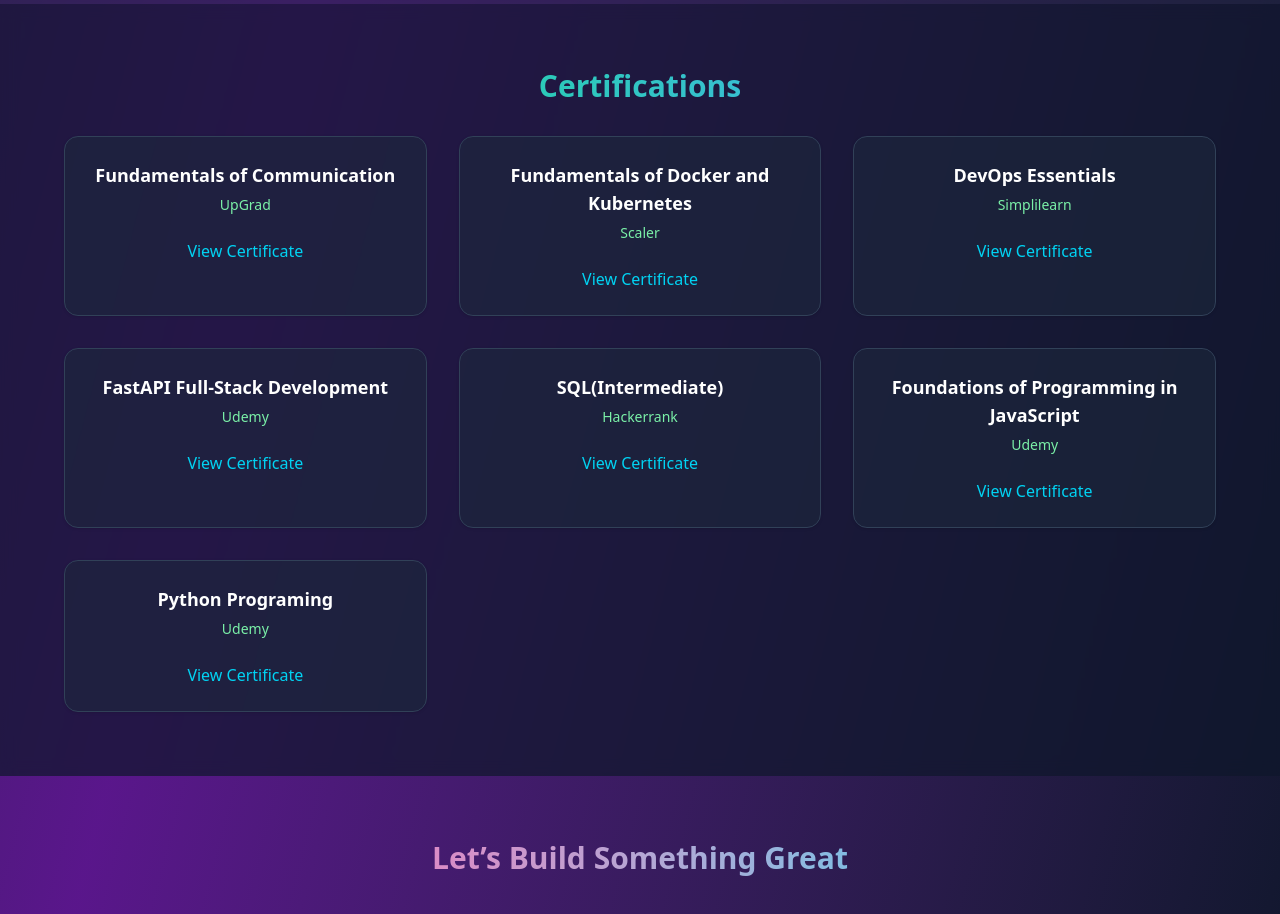
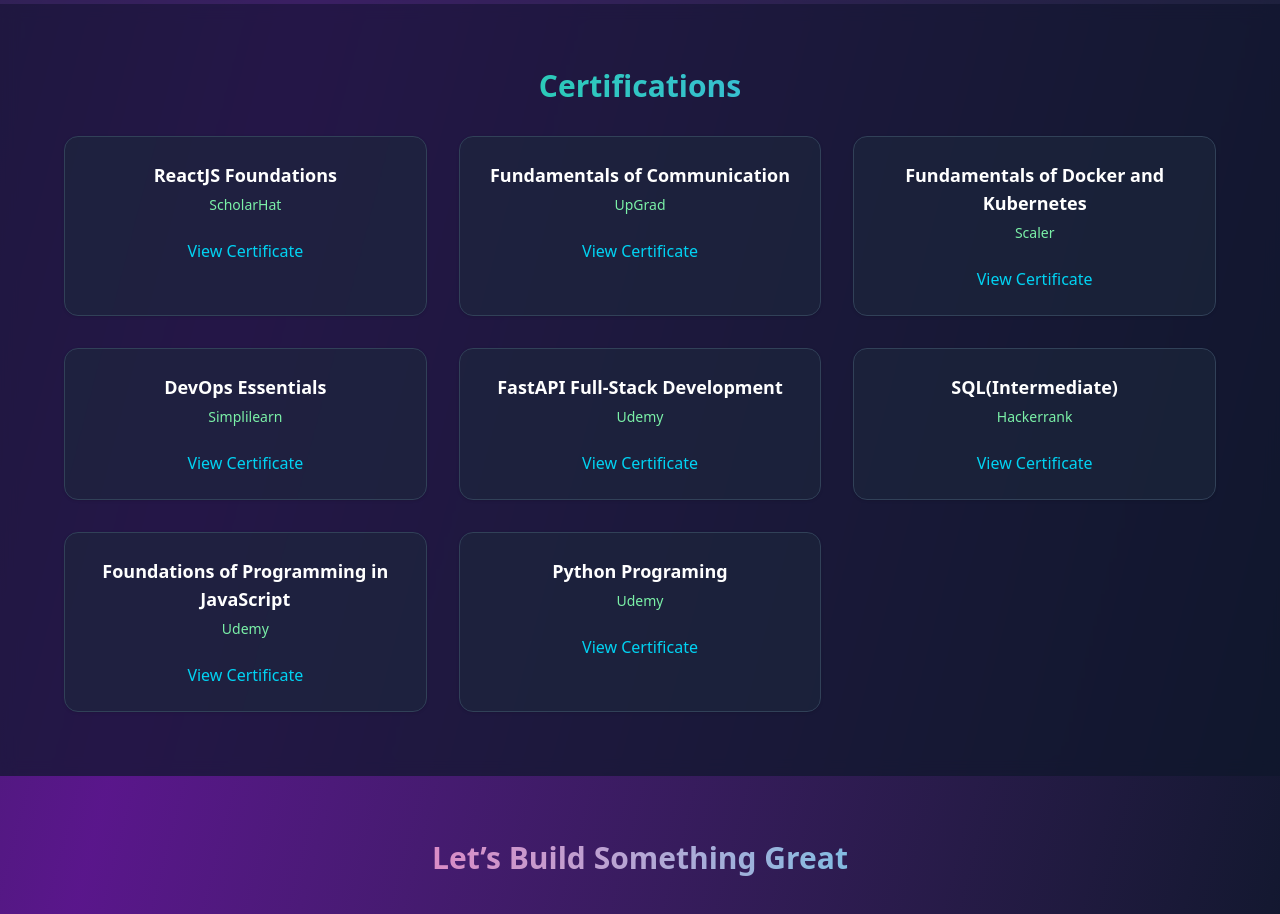
Before and after one commit to yogeshGit11/yogesh-portfolio, a Next.js app: page / in a window 1280 px wide. Shown: the part 3760-4674 px from the top of the page. Built offline with nearby package versions, Linux system fonts and the light colour scheme.

Commit message:
certificate update

```diff
--- a/app/page.tsx
+++ b/app/page.tsx
@@ -233,6 +233,12 @@ export default function Portfolio() {
       title: "Fundamentals of Communication",
       issuer: "UpGrad",
       url: "https://certificates.upgrad.com/aa33d6fb-c1a2-43f6-b603-8cc1d0da7e64-Free%20Course%20Completion-j2svLk7n8IgmWyAG.jpeg",
+    },
+    {
+      id: 8,
+      title: "ReactJS Foundations",
+      issuer: "ScholarHat",
+      url: "https://drive.google.com/file/d/13UY-9irQPbylxSflXOQGlQkkSVcsteeE/view",
     }
   ];
 
```
